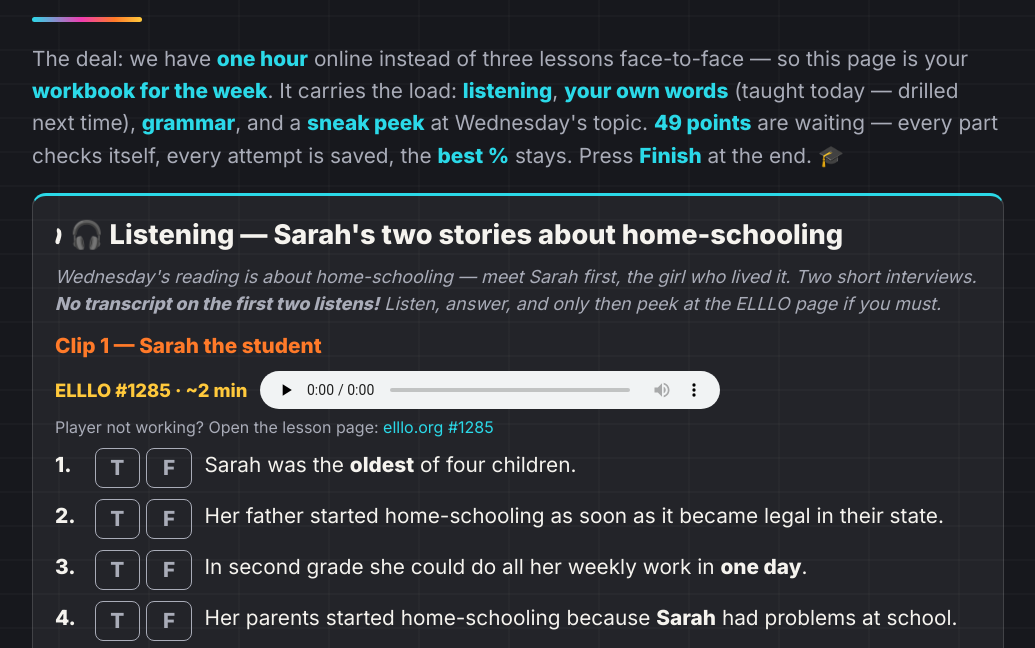
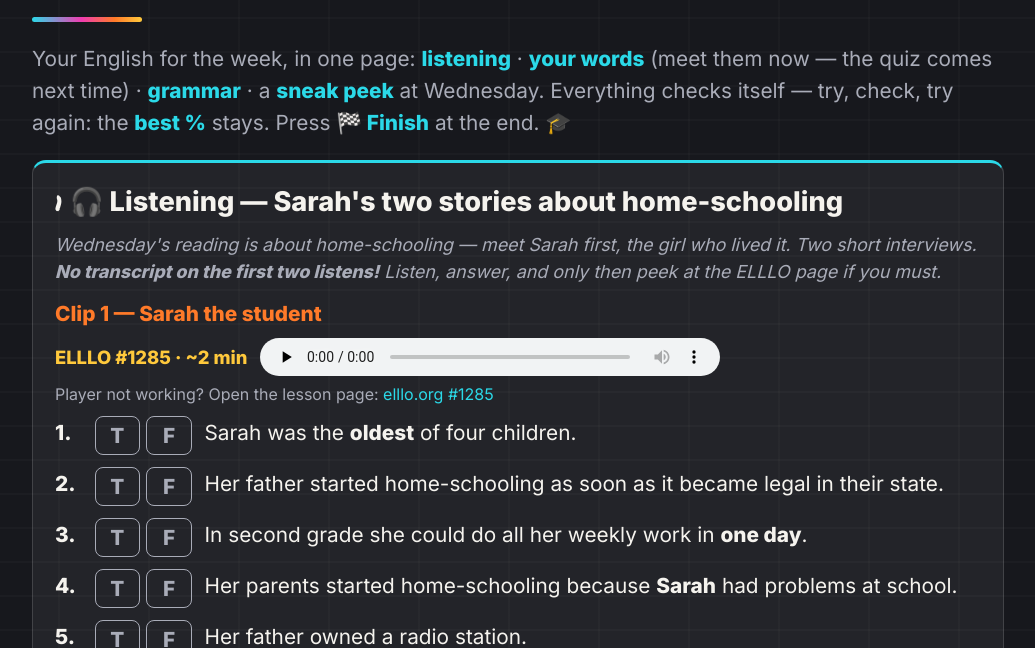
Before and after one commit to Elena777-code/masha-homework, a plain HTML site: page 007/index.html in a window 1280 px wide. Shown: the part 152-800 px from the top of the page, without its empty margins (122-1157 px from the left). Drawn offline with Linux system fonts and the light colour scheme; no server answers.

Commit message:
hw 007 lead shortened (Elena: does she need to read it? — no): the teacher-facing deal paragraph out, a two-line pupil version in (what's inside + self-check + Finish); the 60-vs-180 rationale stays ours, not hers

```diff
--- a/007/index.html
+++ b/007/index.html
@@ -146,7 +146,7 @@ audio{width:min(460px,100%);height:38px}
 <div class="eyebrow">Masha · English · homework</div>
 <h1>Your <span class="spray">WB</span> for the week</h1>
 <div class="rule"></div>
-<p class="lead">The deal: we have <b>one hour</b> online instead of three lessons face-to-face — so this page is your <b>workbook for the week</b>. It carries the load: <b>listening</b>, <b>your own words</b> (taught today — drilled next time), <b>grammar</b>, and a <b>sneak peek</b> at Wednesday's topic. <b>49 points</b> are waiting — every part checks itself, every attempt is saved, the <b>best %</b> stays. Press <b>Finish</b> at the end. 🎓</p>
+<p class="lead">Your English for the week, in one page: <b>listening</b> · <b>your words</b> (meet them now — the quiz comes next time) · <b>grammar</b> · a <b>sneak peek</b> at Wednesday. Everything checks itself — try, check, try again: the <b>best %</b> stays. Press <b>🏁 Finish</b> at the end. 🎓</p>
 
 <!-- PART 1 · LISTENING -->
 <div class="card c-cyan">
```
